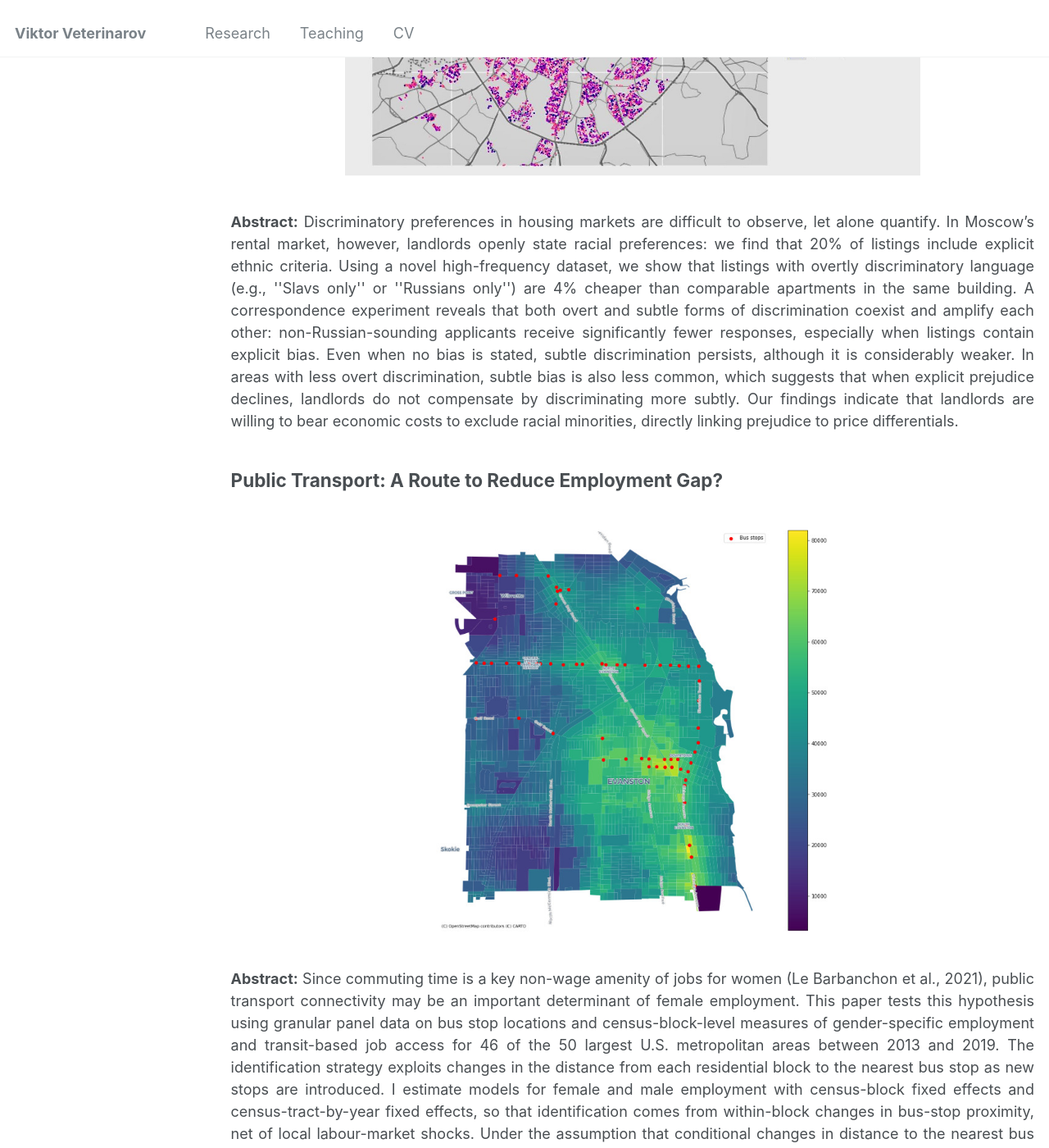
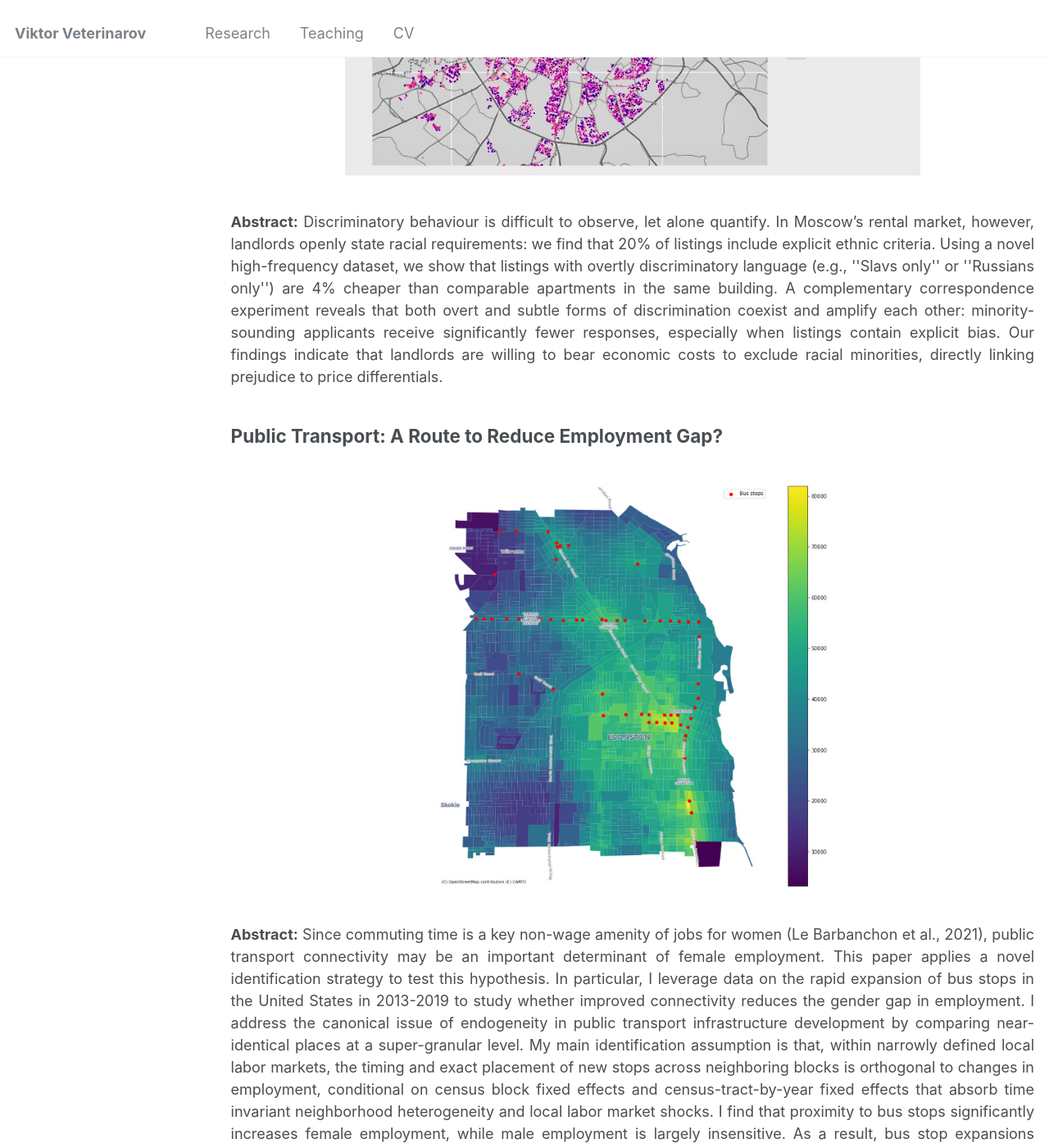
Before and after one commit to viktorveterinarov/viktorveterinarov.github.io, a Jekyll site: the page built from _pages/publications.md, in a window 1280 px wide and 1400 px high, scrolled down 557 px. Shown: the whole window at 82% size. Built offline with Jekyll 4.4.1, drawn with Linux system fonts in a browser that asks for light colours; some of the changed text lies outside the part shown.

Commit message:
Update publications.md

```diff
--- a/_pages/publications.md
+++ b/_pages/publications.md
@@ -14,7 +14,7 @@
 <div class="research-paper-section">
   <img src="/images/map_dots_cat_page.jpg" alt="Viktor" class="responsive-image" width="100%">
     <div class="responsive-text">
-    <p align="justify"><b>Abstract:</b> Discriminatory preferences in housing markets are difficult to observe, let alone quantify. In Moscow’s rental market, however, landlords openly state racial preferences: we find that 20% of listings include explicit ethnic criteria. Using a novel high-frequency dataset, we show that listings with overtly discriminatory language (e.g., ''Slavs only'' or ''Russians only'') are 4% cheaper than comparable apartments in the same building. A correspondence experiment reveals that both overt and subtle forms of discrimination coexist and amplify each other: non-Russian-sounding applicants receive significantly fewer responses, especially when listings contain explicit bias. Even when no bias is stated, subtle discrimination persists, although it is considerably weaker. In areas with less overt discrimination, subtle bias is also less common, which suggests that when explicit prejudice declines, landlords do not compensate by discriminating more subtly. Our findings indicate that landlords are willing to bear economic costs to exclude racial minorities, directly linking prejudice to price differentials.</p>
+    <p align="justify"><b>Abstract:</b> Discriminatory behaviour is difficult to observe, let alone quantify. In Moscow’s rental market, however, landlords openly state racial requirements: we find that 20% of listings include explicit ethnic criteria. Using a novel high-frequency dataset, we show that listings with overtly discriminatory language (e.g., ''Slavs only'' or ''Russians only'') are 4% cheaper than comparable apartments in the same building. A complementary correspondence experiment reveals that both overt and subtle forms of discrimination coexist and amplify each other: minority-sounding applicants receive significantly fewer responses, especially when listings contain explicit bias. Our findings indicate that landlords are willing to bear economic costs to exclude racial minorities, directly linking prejudice to price differentials.</p>
   </div>
 </div>
 
@@ -25,7 +25,7 @@
   <img src="/images/EvanstonJobAccess_page.jpg" alt="Viktor" class="responsive-image" width="100%">
     <div class="responsive-text2">
     <p align="justify"><b>Abstract:</b> Since commuting time is a key non-wage amenity of jobs for women (Le Barbanchon
-et al., 2021), public transport connectivity may be an important determinant of female employment. This paper tests this hypothesis using granular panel data on bus stop locations and census-block-level measures of gender-specific employment and transit-based job access for 46 of the 50 largest U.S. metropolitan areas between 2013 and 2019. The identification strategy exploits changes in the distance from each residential block to the nearest bus stop as new stops are introduced. I estimate models for female and male employment with census-block fixed effects and census-tract-by-year fixed effects, so that identification comes from within-block changes in bus-stop proximity, net of local labour-market shocks. Under the assumption that conditional changes in distance to the nearest bus stop are orthogonal to unobserved determinants of employment, I find that improved access to bus stops significantly increases female employment, while male employment is unaffected. New bus stops reduce the employment gender gap. The effect is robust to alternative distance thresholds, functional forms, and sample restrictions. Consistent with a commuting-time mechanism, I further show that improved bus-stop proximity increases public-transport commuting, particularly among women.</p>
+et al., 2021), public transport connectivity may be an important determinant of female employment. This paper applies a novel identification strategy to test this hypothesis. In particular, I leverage data on the rapid expansion of bus stops in the United States in 2013-2019 to study whether improved connectivity reduces the gender gap in employment. I address the canonical issue of endogeneity in public transport infrastructure development by comparing near-identical places at a super-granular level. My main identification assumption is that, within narrowly defined local labor markets, the timing and exact placement of new stops across neighboring blocks is orthogonal to changes in employment, conditional on census block fixed effects and census-tract-by-year fixed effects that absorb time invariant neighborhood heterogeneity and local labor market shocks. I find that proximity to bus stops significantly increases female employment, while male employment is largely insensitive. As a result, bus stop expansions narrow the gender employment gap, with effects that strengthen in long differences from 2014 to 2019. The evidence is consistent with a commuting channel: improved bus access increases commuting by public transport, especially for women.</p>
   </div>
 </div>
 
```
